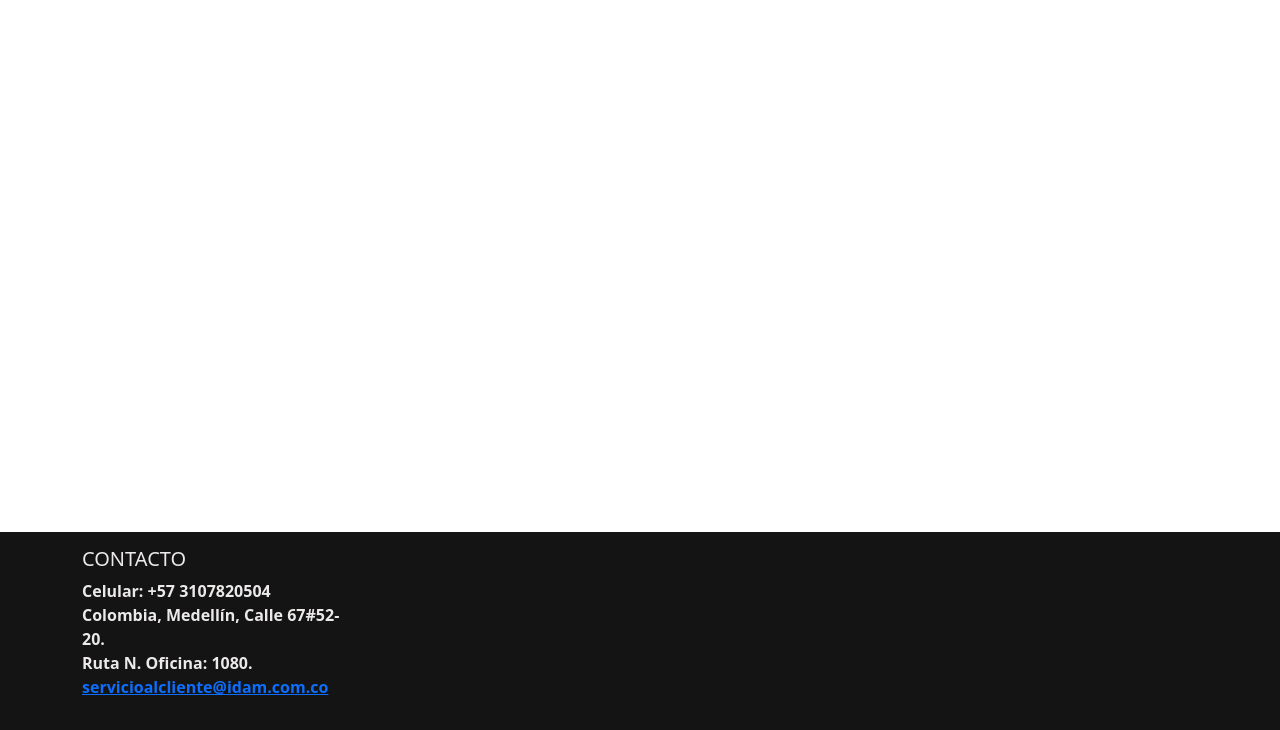
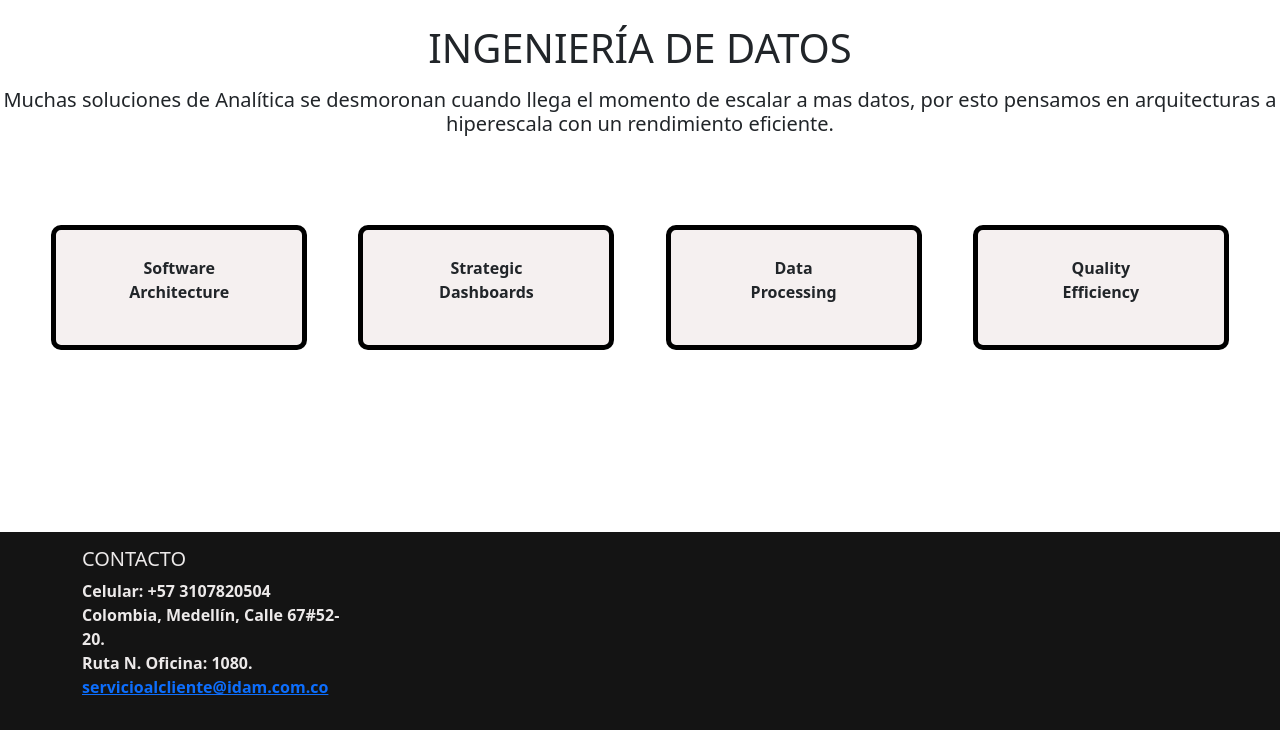
Before and after one commit to anrualesidam/iDAM_AI, a Django app: page /IngenieroDatos/ in a window 1280 px wide. Shown: the part 70-800 px from the top of the page. Run offline with Django 4.2, Linux system fonts and the light colour scheme; some libraries are stand-ins or nearby versions.

Commit message:
Pestaña ingenieria de datos

```diff
--- a/base_app/templates/IngenieroDatos.html
+++ b/base_app/templates/IngenieroDatos.html
@@ -12,6 +12,8 @@
 
     <style>
         @import url("{% static 'bootstrap/css/style.css' %}");
+        @import url("{% static 'bootstrap/css/style2.css' %}");
+        @import url("{% static 'bootstrap/css/styleCajas.css' %}");
     </style>
 </head>
 
@@ -44,6 +46,37 @@
     <main>
         <!-- Aquí va el contenido principal de la página -->
         {% block content %}
+        <br>
+        <center>
+            <h1 text-aling="center"> INGENIERÍA DE DATOS </h1>
+
+            <p><h5>
+            Muchas soluciones de Analítica se desmoronan cuando llega el momento de escalar
+            a mas datos, por esto pensamos en arquitecturas a hiperescala con un rendimiento
+            eficiente.
+
+            </h5></p>
+
+
+            <br>
+            <br>
+
+
+            <div class="contenedor">
+                <div class="box">
+                    <p > Software <br> Architecture</p>
+                </div>
+                <div class="box">
+                    <p> Strategic <br> Dashboards</p>
+                </div>
+                <div class="box">
+                    <p> Data <br> Processing</p>
+                </div>
+                <div class="box">
+                    <p> Quality <br> Efficiency</p>
+                </div>
+            </div>
+        </center>
 
         {% endblock %}
     </main>
```
